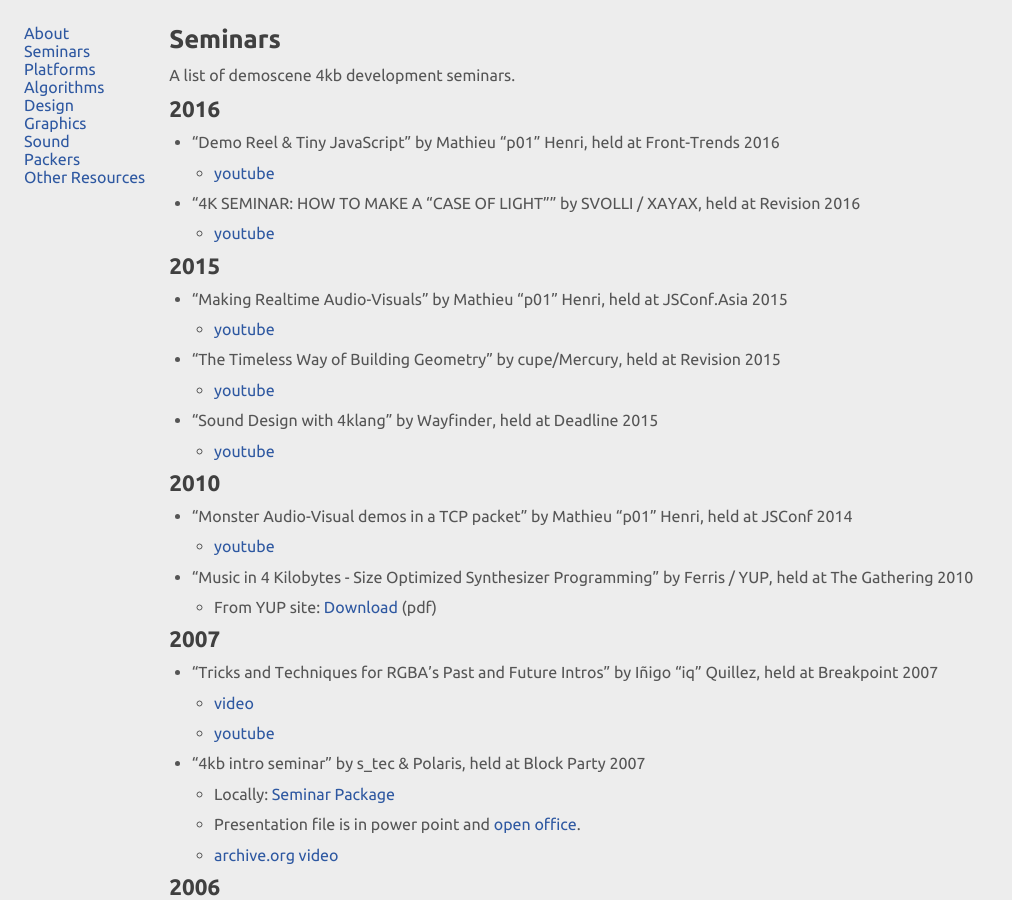
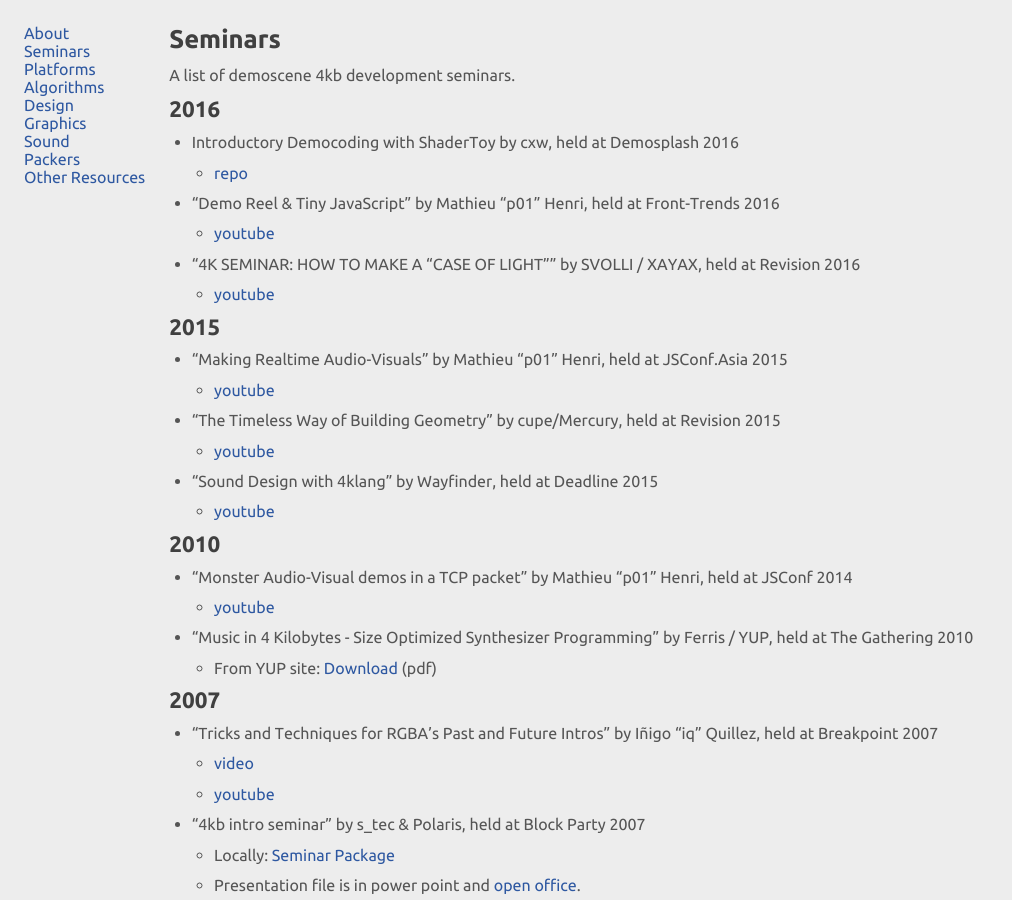
Before and after one commit to in4k/in4k.github.io, a Jekyll site: the page built from wiki/seminars.markdown, in a window 1280 px wide and 900 px high. Shown: the whole window, without its empty margins (0-1012 px from the left). Built offline with Jekyll 4.4.1, drawn with Linux system fonts in a browser that asks for light colours.

Commit message:
Update seminars.markdown

```diff
--- a/wiki/seminars.markdown
+++ b/wiki/seminars.markdown
@@ -6,6 +6,8 @@
 A list of demoscene 4kb development seminars.
 
 ## 2016
+* Introductory Democoding with ShaderToy by cxw, held at Demosplash 2016
+    * [repo](https://bitbucket.org/inclinescene/demosplash-2016)
 * "Demo Reel & Tiny JavaScript" by Mathieu "p01" Henri, held at Front-Trends 2016
     * [youtube](https://www.youtube.com/watch?v=h4MS5zU_C0c&feature=youtu.be&list=PLBevk0eXLOGdZ4yHChA-JW69DCBe7uGkJ)
 * "4K SEMINAR: HOW TO MAKE A "CASE OF LIGHT"" by SVOLLI / XAYAX, held at Revision 2016
```
